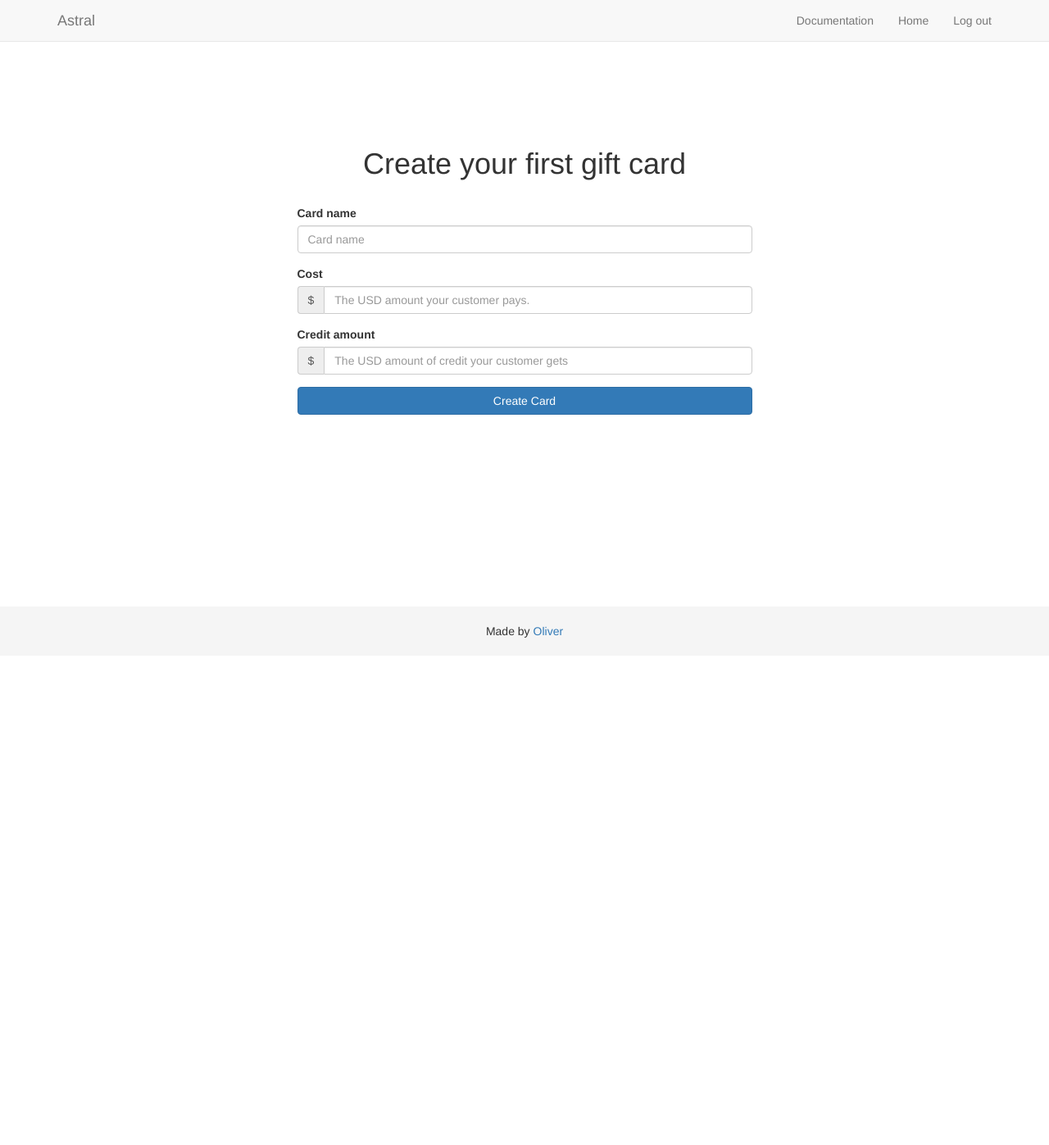
After one commit to oliversong/stellar-merchant, a Flask app: template app/templates/users/walkthrough.html in a window 1280 px wide. The commit adds this page. Shown: the whole page at 82% size. Run offline with Flask 2, Linux system fonts and the light colour scheme; the template is opened without the code that fills it: values that come from a table or form of the project are taken from there, others are empty; a user stored in the database is signed in; tables that the repository leaves empty hold one stand-in row (values such as "Sample post"); some libraries are stand-ins or nearby versions.

Commit message:
Finish...everything

```diff
--- a/app/static/css/style.css
+++ b/app/static/css/style.css
@@ -1,6 +1,52 @@
-#footer {
-  position: relative;
+.footer {
+  position: absolute;
+  bottom: 0;
   width: 100%;
-  height:50px;
+  height: 60px;
+  background-color: #f5f5f5;
   text-align: center;
 }
+html {
+  position: relative;
+  min-height: 100%;
+}
+body {
+  /* Margin bottom by footer height */
+  margin-bottom: 60px;
+}
+.push {
+  height: 120px;
+  width: 100%;
+}
+.loginHeader {
+  text-align: center;
+}
+.ohBoy {
+  position: absolute;
+  top: 20%;
+  left: 0;
+  right: 0;
+}
+
+.madeBy {
+  margin-top: 20px;
+}
+.slide1Form {
+  margin-top: 20px;
+}
+.slide1Header {
+  text-align: center;
+}
+.goTo2 {
+  width: 100%;
+}
+
+.goTo3 {
+  margin-top: 20px;
+  width: 200px;
+}
+
+.addNewCard:hover {
+  background-color: #EFEFEF;
+  cursor: pointer;
+}
--- a/app/static/js/home.js
+++ b/app/static/js/home.js
@@ -46,7 +46,7 @@ $(document).ready(function(){
         $('.save', $(self).parent()).hide();
         $(self).show();
       }).fail(function(data){
-        console.log('something went wrong');
+        alert('One of your fields is incorrectly formatted or missing.');
       });
     }
   });
--- /dev/null
+++ b/app/static/js/walkthrough.js
@@ -0,0 +1,68 @@
+$(document).ready(function(){
+  setTimeout(function(){
+    $('#slide1').animate({
+      'margin-top': '0px',
+      'opacity': 1
+      }, 400);
+  }, 400);
+
+  $('.goTo2').click(function(){
+    var cardId;
+    $.ajax({
+      url: '/card/',
+      type: 'POST',
+      data: {
+        cardName: $('#cardName').val(),
+        cardCost: $('#cardCost').val(),
+        cardCredit: $('#cardCredit').val()
+      }
+    }).done(function(data){
+      $('#cardId').html(data);
+      $('#slide1').fadeOut(200);
+      $('#slide1').remove();
+      $('#slide2').animate({
+        'margin-top': '0px',
+        'opacity': 1
+        }, 400);
+    }).fail(function(data){
+      if (data=="not_number") {
+        $('.errorBox1').html('One of your values isn\'t formatted correctly!');
+      } else {
+        $('.errorBox1').html('There are missing fields!');
+      }
+    });
+  });
+
+  $('.goTo3').click(function(){
+    $('#slide2').fadeOut(200);
+    $('#slide2').remove();
+    $('#slide3').animate({
+      'margin-top': '0px',
+      'opacity': 1
+      }, 400);
+  });
+
+  $('.doneDeal').click(function(){
+    $.ajax({
+      url: '/endpoints/',
+      type: 'POST',
+      data: {
+        redirect_target: $('#redirect_target').val(),
+        redirect_endpoint: $('#redirect_endpoint').val(),
+        failure_target: $('#failure_target').val(),
+        isWalkthrough: 'true'
+      }
+    }).done(function(data){
+      debugger;
+      $.ajax({
+        url: '/make_active/',
+        type: 'POST'
+      }).done(function(data){
+        window.location = '/home/';
+      });
+    }).fail(function(data){
+      $('.errorBox2').html('There are missing fields!');
+    });
+  });
+
+});
--- a/app/templates/layout.html
+++ b/app/templates/layout.html
@@ -14,7 +14,7 @@
     <link rel="stylesheet" href="/static/css/reset.css" />
     <link rel="stylesheet" href="/static/css/style.css" />
     <link rel="stylesheet" href="//maxcdn.bootstrapcdn.com/bootstrap/3.2.0/css/bootstrap.min.css">
-    <link rel="stylesheet" href="//maxcdn.bootstrapcdn.com/bootstrap/3.2.0/css/bootstrap-theme.min.css">
+    <!--link rel="stylesheet" href="//maxcdn.bootstrapcdn.com/bootstrap/3.2.0/css/bootstrap-theme.min.css"-->
     {% endblock %}
     {% block script %}
     <script src="/static/js/main.js" type="text/javascript"></script>
@@ -25,9 +25,8 @@
     {% endblock %}
   </head>
   <body>
-    <div id="wrap">
     {% block header %}
-      <nav class="navbar navbar-default" role="navigation">
+    <nav class="navbar navbar-default navbar-fixed-top" role="navigation">
       <div class="container">
         <div class="navbar-header">
           <button type="button" class="navbar-toggle" data-toggle="collapse" data-target="#bs-example-navbar-collapse-1">
@@ -41,8 +40,9 @@
 
         <div class="collapse navbar-collapse">
           <ul class="nav navbar-nav navbar-right">
+            <li><a href="/docs">Documentation</a></li>
             {% if g.user %}
-                <li><a href="/home">{{ g.user.username}}</a></li>
+              <li><a href="/home">Home</a></li>
               <li><a href="/logout">Log out</a></li>
             {% else %}
               <li><a href="/login">Log in</a></li>
@@ -53,9 +53,10 @@
     </nav>
     {% endblock %}
 
-      <div class="container">
+    <div class="container" style="padding-top:60px; margin-top:20px;">
       <div class='row'>
         <div class="col-md-12">
+          {% if g.user and not g.user.is_new() %}
             {% with messages = get_flashed_messages() %}
               {% if messages %}
                 {% for message in messages %}
@@ -63,18 +64,18 @@
                 {% endfor %}
               {% endif %}
             {% endwith %}
+          {% endif %}
         </div>
       </div>
     </div>
 
     {% block content %}{% endblock %}
-      <div id="push"></div>
-    </div> <!-- end wrap -->
 
+    <div class="push"></div>
     {% block footer %}
-    <div id="footer">
+    <div class="footer">
       <div class="container credit">
-          <p class="muted credit">Made by <a href="http://www.olli.es">Oliver</a>
+          <p class="muted credit madeBy">Made by <a href="http://www.olli.es">Oliver</a>
       </div>
     </div>
     {% endblock %}
--- /dev/null
+++ b/app/templates/users/walkthrough.html
@@ -0,0 +1,101 @@
+{% extends "layout.html" %}
+
+{% block script %}
+<script src="/static/js/walkthrough.js" type="text/javascript"></script>
+{% endblock %}
+
+{% block content %}
+<div class="container ohBoy">
+  <div id="slide1" style="opacity:0;margin-top:20px;">
+
+    <div class="row">
+      <div class="col-md-12 slide1Header">
+        <h1>Create your first gift card</h1>
+      </div>
+    </div>
+    <div class="row">
+      <div class="col-md-6 col-md-offset-3 slide1Form">
+        <form role="form">
+          <div class="form-group">
+            <label for="cardName">Card name</label>
+            <input type="text" class="form-control" id="cardName" name="cardName" placeholder="Card name">
+          </div>
+          <div class="form-group">
+            <label for="cardCost">Cost</label>
+            <div class="input-group">
+              <div class="input-group-addon">$</div>
+              <input type="text" class="form-control" id="cardCost" name="cardCost" placeholder="The USD amount your customer pays.">
+            </div>
+          </div>
+          <div class="form-group">
+            <label for="cardCredit">Credit amount</label>
+            <div class="input-group">
+              <div class="input-group-addon">$</div>
+              <input type="text" class="form-control" id="cardCredit" name="cardCredit" placeholder="The USD amount of credit your customer gets">
+            </div>
+          </div>
+          <div class="errorBox1"></div>
+          <button type="button" class="btn btn-primary goTo2">Create Card</button>
+        </form>
+      </div>
+    </div>
+  </div>
+
+  <div id="slide2" style="opacity:0;margin-top:20px;">
+    <div class="row">
+      <div class="col-md-12 slide1Header">
+        <h1>Put this in your checkout flow</h1>
+      </div>
+    </div>
+    <div class="row">
+      <div class="col-md-8 col-md-offset-2 slide1Form">
+        <h4>Include this script on the page:</h4>
+        <pre>&lt;script src="https://www.astralproject.us/static/js/astral.js" type="text/javascript"&gt;&lt;/script&gt;'<br />&lt;script&gt;<br />  Astral = new Astral('{{user.authToken}}','{{user.username}}');<br />&lt;/script&gt;</pre>
+        <h4>Call this after someone has bought a gift card:</h4>
+        <pre>Astral.buyAstralGiftCard("CARD_ID")</pre>
+        <h4>Call this when someone is paying with a gift card:</h4>
+        <pre>Astral.payWithAstral("CARD_ID")</pre>
+        Where <code>CARD_ID</code> is your gift card's ID. The ID of the card you just created is: <kbd><span id="cardId"></span></kbd>.
+      </div>
+    </div>
+    <div class="row">
+      <div class="col-md-12 slide1Header">
+        <button type="button" class="btn btn-primary btn-lg goTo3">All good!</button>
+      </div>
+    </div>
+  </div>
+
+  <div id="slide3" style="opacity:0;margin-top:20px;">
+    <div class="row">
+      <div class="col-md-12 slide1Header">
+        <h1>Set Your Redirect URLs</h1>
+      </div>
+    </div>
+    <div class="row">
+      <div class="col-md-8 col-md-offset-2 slide1Form">
+        <form role="form">
+          <div class="form-group">
+            <label for="redirect_target">redirect_target: URL to go to after someone buys a Gift Card</label>
+            <input type="text" class="form-control" id="redirect_target" name="redirect_target" placeholder="http://www.yourwebsite.com/thankyou" value="{{user.redirect_target if user.redirect_target else ''}}">
+          </div>
+          <div class="form-group">
+            <label for="redirect_endpoint">redirect_endpoint: URL to go to after someone makes a purchase with a Gift Card</label>
+            <input type="text" class="form-control" id="redirect_endpoint" name="redirect_endpoint" placeholder="http://www.yourwebsite.com/activate" value="{{user.redirect_endpoint if user.redirect_endpoint else ''}}">
+          </div>
+          <div class="form-group">
+            <label for="failure_target">failure_target: URL to go to if payment fails</label>
+            <input type="text" class="form-control" id="failure_target" name="failure_target" placeholder="http://www.yourwebsite.com/sorry" value="{{user.failure_target if user.failure_target else ''}}">
+          </div>
+        </form>
+        <div class="errorBox2"></div>
+      </div>
+    </div>
+    <div class="row">
+      <div class="col-md-12 slide1Header">
+        <button type="button" class="btn btn-primary btn-lg doneDeal">Okay!</button>
+      </div>
+    </div>
+  </div>
+
+</div>
+{% endblock %}
--- a/app/users/views.py
+++ b/app/users/views.py
@@ -17,8 +17,9 @@ def load_user(user_id):
 def login_view():
     form = LoginForm(request.form)
     if form.validate_on_submit():
-        flash("Logged in successfully.")
         login_user(form.user)
+        if not form.user.is_new():
+            flash("Logged in successfully.")
         if len(request.args.items())!=0:
             if '?' in request.args.get('next'):
                 what = request.args.get('next')
@@ -30,20 +31,52 @@ def login_view():
                     y = x.split('=')
                     request.args[y[0]]=y[1]
                 session['wtf'] = request.args
-            return redirect(request.args["next"] or "/home")
+            return redirect(request.args["next"] or url_for('users.home'))
         return redirect(url_for('users.home'))
     return render_template('users/login.html', form=form)
+
+@mod.route('/endpoints/', methods=['POST'])
+@login_required
+def endpoints():
+    if request.form['isWalkthrough'] == "true":
+        if (not request.form['redirect_target']) or (not request.form['redirect_endpoint']) or (not request.form['failure_target']):
+            return 'missing_fields', 406
+        g.user.redirect_target = request.form['redirect_target']
+        g.user.redirect_endpoint = request.form['redirect_endpoint']
+        g.user.failure_target = request.form['failure_target']
+        db.session.commit()
+        return "OK", 200
+    else:
+        if (not request.form['redirect_target']) or (not request.form['redirect_endpoint']) or (not request.form['failure_target']):
+            flash('Missing some endpoints!')
+            return redirect(url_for('users.home'))
+        g.user.redirect_target = request.form['redirect_target']
+        g.user.redirect_endpoint = request.form['redirect_endpoint']
+        g.user.failure_target = request.form['failure_target']
+        db.session.commit()
+        flash("Endpoints updated!")
+        return redirect(url_for('users.home'))
+
+
+@mod.route('/make_active/', methods=['POST'])
+@login_required
+def make_active():
+    g.user.status = "ACTIVE"
+    db.session.commit()
+    return "OK"
 
 @mod.route('/home/', methods=('GET', 'POST'))
 @login_required
 def home():
-    if request.method == 'POST':
-        g.user.redirect_target = request.form['redirect_target']
-        g.user.redirect_endpoint = request.form['redirect_endpoint']
-        g.user.failure_target = request.form['failure_target']
-        db.session.commit()
     user = db.session.query(User).filter_by(id=session['user_id']).first()
-    return render_template('users/home.html', user=user)
+    if user.is_new():
+        return render_template('users/walkthrough.html', user=user)
+    else:
+        return render_template('users/home.html', user=user)
+
+@mod.route('/docs/', methods=['GET'])
+def docs():
+    return render_template('doc.html')
 
 @mod.route('/pay/', methods=('GET',"POST"))
 @login_required
@@ -126,7 +159,7 @@ def gift():
                     "LimitAmount": {
                             "currency": "AST",
                             "issuer": other.address,
-                            "value": price
+                            "value": 10000
                             },
                     "TransactionType": "TrustSet"
                 }
```
Also changed, not shown: app/gift_cards/views.py (+31 -3 lines), app/templates/doc.html (added, +17 -0 lines), app/templates/index.html (+6 -6 lines), app/templates/users/home.html (+28 -36 lines), app/templates/users/login.html (+4 -6 lines), app/users/constants.py (+5 -14 lines), app/users/models.py (+9 -5 lines), app/constants.py (deleted), 3 other files. Lines whose indentation alone changed are shown as unchanged.
